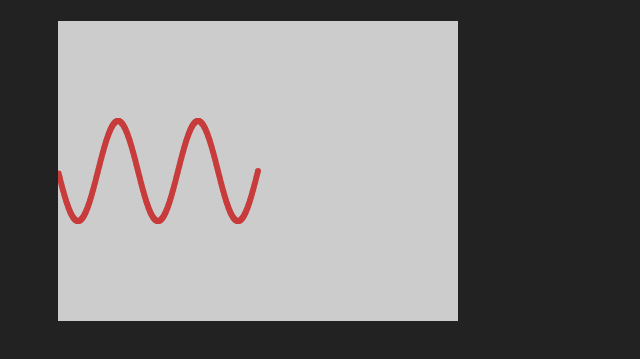
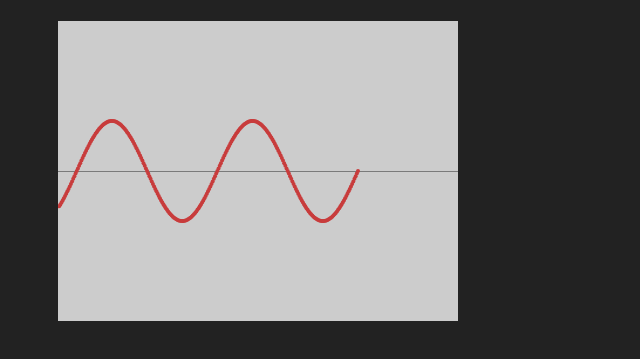
Before and after one commit to make-way-for-mark-and-jim/tune-your-face, a plain HTML site: page canvas_plot_test.html in a window 1280 px wide. Shown: the part 69-428 px from the top of the page, without its empty margins (0-640 px from the left). Drawn offline with Linux system fonts and the light colour scheme.

Commit message:
Super sexy plotting implemented.

```diff
--- a/canvas_plot_test.html
+++ b/canvas_plot_test.html
@@ -29,28 +29,28 @@
       var height = 300;
       var width  = 400;
 
-      var canvas = document.getElementById('canvas');
-      var ctx    = canvas.getContext('2d');
-      var penSize = 3;
+      var canvas  = document.getElementById('canvas');
+      var ctx     = canvas.getContext('2d');
+      var penSize = 2;
+
+      var history         = [];
+      var historySize     = 256; //Power of 2 so it looks smart
+      var historyPointer  = 0;
+      var penX            = 3/4 * width;
 
       function render(time) {
 
         var t_sec = time / 1000;
-
-        var x = calcX(t_sec);
         var y = calcY(t_sec);
+        var index = historyPointer++ % historySize;
+        history[index] = y;
 
         ctx.fillStyle = 'rgb(200, 60, 60)';
-        ctx.beginPath();
-        ctx.arc(x, y, penSize, 0, 2 * Math.PI, true);
-        ctx.closePath();
-        ctx.fill();
+        ctx.clearRect(0, 0, width, height);
 
-      }
+        drawXAxis();
+        drawWave(index);
 
-      function calcX(t) {
-        var rate = width / 10; //pixels per second
-        return t * rate;
       }
 
       function calcY(t) {
@@ -60,7 +60,36 @@
         var y = A * Math.sin(w * t) + height / 2;
 
         return y;
+      }
 
+      function drawWave(index) {
+        for(var i = 0; i < historySize; i++) {
+
+            var yIndex = (index - i) % historySize;
+            if (yIndex < 0) {
+              yIndex = historySize + yIndex;
+            }
+
+            var _x = penX * (1 - i / historySize);
+            var _y = history[yIndex];
+
+            ctx.beginPath();
+            ctx.arc(_x, _y, penSize, 0, 2 * Math.PI, true);
+            ctx.closePath();
+            ctx.fill();
+        }
+      }
+
+      function drawXAxis() {
+        ctx.beginPath();
+        ctx.strokeStyle = 'rgba(0, 0, 0, .4)';
+
+        // Add 0.5 to each y value to get a truly 1px thick line
+        // So dumb.
+        ctx.moveTo(0, height/2 + .5);
+        ctx.lineTo(width, height/2 + .5);
+        ctx.stroke();
+        ctx.closePath();
       }
 
       // Get this ball of wax rolling and extra waxy
```
